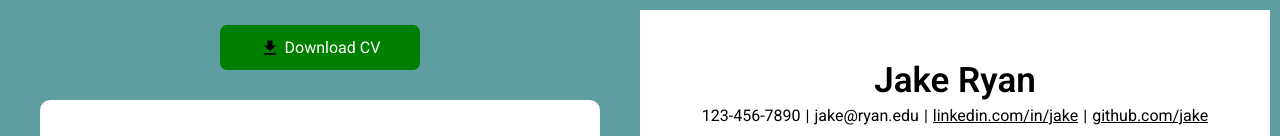
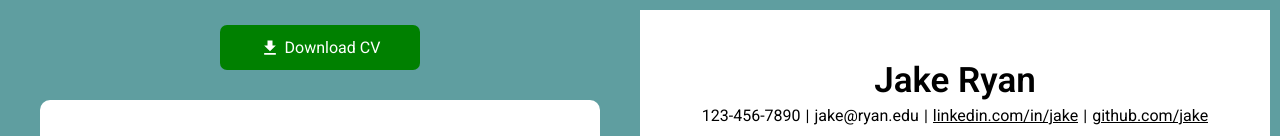
Before and after one commit to kermit60/cv-application, a React (Vite) app: page / in a window 1280 px wide. Shown: the top 136 px of the page. Built offline with nearby package versions, Linux system fonts and the light colour scheme; a web font is replaced by a local one.

Commit message:
Change download icon to white

```diff
--- a/src/components/Sidebar.jsx
+++ b/src/components/Sidebar.jsx
@@ -29,7 +29,8 @@ export default function Sidebar({
     <div className="sidebar">
       <div className='download-button'>
         <button type='button' className='button' style={style} onClick={downloadCV}>
-          <img className='download' src={DownloadIcon} alt="Download Icon" /> Download CV
+        <svg className='download' xmlns="http://www.w3.org/2000/svg" viewBox="0 0 24 24"><title>download</title><path d="M5,20H19V18H5M19,9H15V3H9V9H5L12,16L19,9Z" /></svg>
+          Download CV
         </button>
       </div>
       <Personal info={info} setInfo={setInfo}/>
--- a/src/styles/sidebar.css
+++ b/src/styles/sidebar.css
@@ -26,4 +26,5 @@
 
 .download {
   max-height: 20px;
+  fill: white;
 }
```
